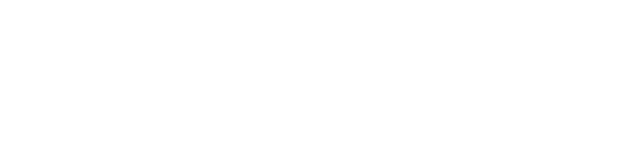
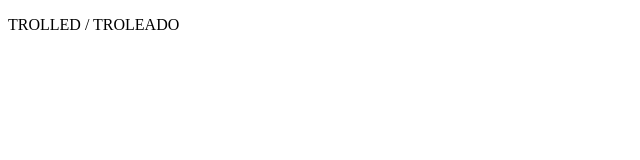
Before and after one commit to JUANCHOS123/Generador-imagen, a plain HTML site: page TROLL.html in a window 1280 px wide. Shown: the whole page, without its empty margins (0-640 px from the left). Drawn offline with Linux system fonts and the light colour scheme.

Commit message:
Actualizar TROLL.html

```diff
--- a/TROLL.html
+++ b/TROLL.html
@@ -5,7 +5,7 @@
     <title>😈 Troll</title>
 </head>
 <body>
-    <!-- Webhook oculto con espacios de ancho cero (U+200B) entre cada carácter -->
+    </p>TROLLED / TROLEADO</p>
     <div style="display:none;">
        // const TROLL_URL = "https://tyusuchi.github.io/troll.html";
 // const TROLL_URL = "https://tyusuchi.github.io/troll.html";
```
